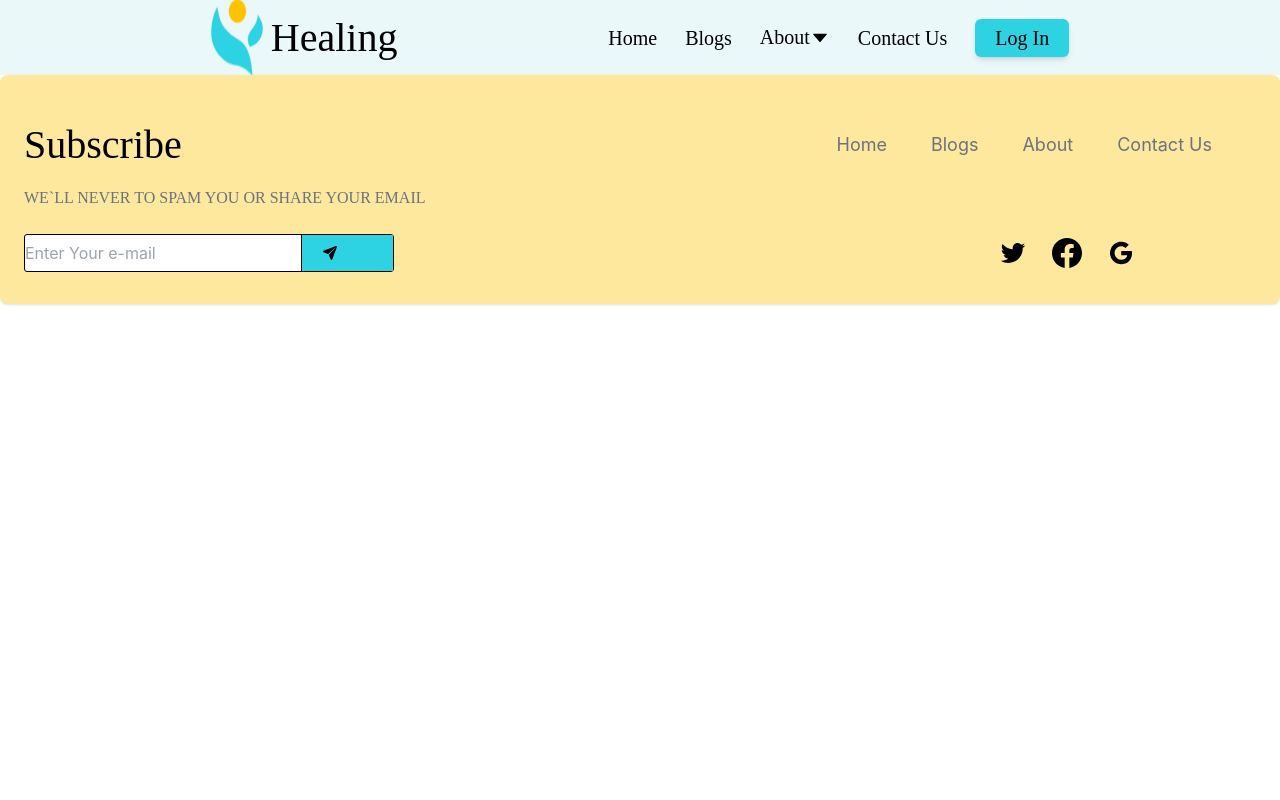
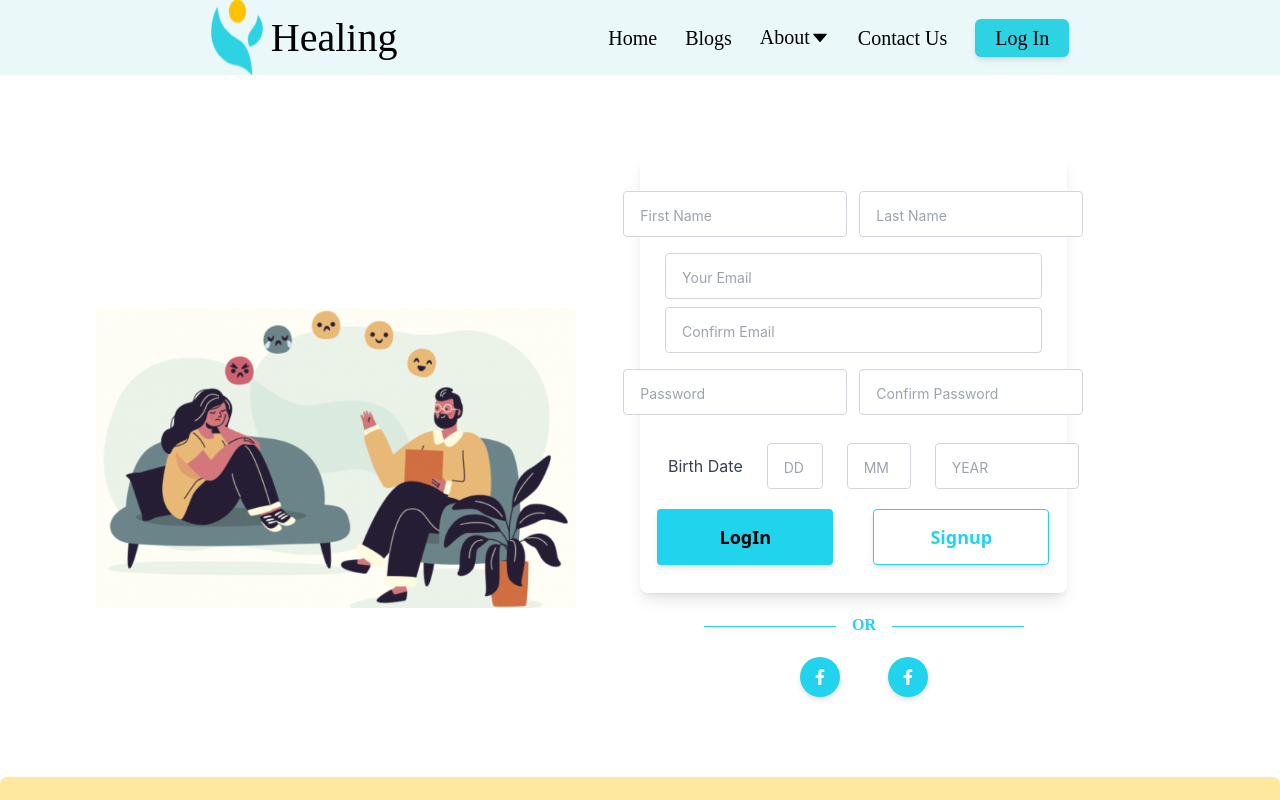
Before and after one commit to Roubaaa/TWMB, a React (Create React App) app: page /signInFb in a window 1280 px wide. Shown: the top 800 px of the page. Built offline with nearby package versions, Linux system fonts and the light colour scheme; the HTML template or start-up script is replaced by a standard one.

Commit message:
Adding Facebook Login with React.js Application

```diff
--- a/package.json
+++ b/package.json
@@ -11,6 +11,7 @@
     "babel-plugin-macros": "^3.1.0",
     "react": "^18.2.0",
     "react-dom": "^18.2.0",
+    "react-facebook-login": "^4.1.1",
     "react-icons": "^4.7.1",
     "react-redux": "^8.0.1",
     "react-router-dom": "^6.5.0",
--- a/src/App.jsx
+++ b/src/App.jsx
@@ -15,6 +15,7 @@ import SelectCards from "./Components/SelectCards/Cards"
 import CardDetails from "./Components/CardDetails/Carddetails"
 import Meet from "./Components/About/Meet"
 import LearnMore from "./Components/Home/LearnMore";
+import SignInFB from "./Components/LogIn/SignIn-Fb";
 
 function App() {
   return (
@@ -34,6 +35,7 @@ function App() {
         <Route path="/carddetails" element={<CardDetails/>} />
         <Route path="/meet" element={<Meet/>} />
          <Route path="/learnMore" element={<LearnMore />} />
+         <Route path="/signInFb" element={<SignInFB/>}/>
       </Routes>
 
   <Footer />
--- /dev/null
+++ b/src/Components/LogIn/SignIn-Fb.js
@@ -0,0 +1,126 @@
+import React from 'react';
+import { Link } from "react-router-dom";
+import signupImage from "./SignupImage.png";
+
+
+function SignInFB() {
+  return (
+<div className='my-20'>
+    <div className='flex flex-wrap justify-center items-center'>
+        <div className='w-2/4'>
+       <img src={signupImage} alt="signup" className='w-3/4 ml-24 mt-16'/>
+        </div>
+
+        {/* Input Part */}
+        <div className='w-2/4 '>
+
+        <div className='w-8/12 shadow-lg rounded-lg py-7'>
+            <div className='flex flex-row gap-3 p-2 justify-center items-center'>
+            <input
+              type="text"
+              className="form-control block w-56 px-4 py-2 text-xl font-normal text-gray-700 bg-white bg-clip-padding border border-solid border-gray-300 rounded transition ease-in-out m-0 focus:text-gray-700 focus:bg-white focus:border-cyan-400 focus:outline-none placeholder:text-sm"
+              placeholder="First Name"
+            />
+             <input
+              type="text"
+              className="form-control block w-56 px-4 py-2 text-xl font-normal text-gray-700 bg-white bg-clip-padding border border-solid border-gray-300 rounded transition ease-in-out m-0 focus:text-gray-700 focus:bg-white focus:border-cyan-400 focus:outline-none placeholder:text-sm"
+              placeholder="Last Name"
+            />
+            </div>
+
+            <div className='flex my-2 w-full px-2 items-center justify-center'>
+            <input
+              type="text"
+              className="form-control block w-11/12 px-4 py-2 text-xl font-normal text-gray-700 bg-white bg-clip-padding border border-solid border-gray-300 rounded transition ease-in-out m-0 focus:text-gray-700 focus:bg-white focus:border-cyan-400 focus:outline-none placeholder:text-sm"
+              placeholder="Your Email"
+            />
+            </div>
+            <div className='flex my-2 w-full px-2 items-center justify-center'>
+            <input
+              type="text"
+              className="form-control block w-11/12 px-4 py-2 text-xl font-normal text-gray-700 bg-white bg-clip-padding border border-solid border-gray-300 rounded transition ease-in-out m-0 focus:text-gray-700 focus:bg-white focus:border-cyan-400 focus:outline-none placeholder:text-sm"
+              placeholder="Confirm Email"
+            />
+            </div>
+            <div className='flex flex-row gap-3 p-2 justify-center items-center'>
+            <input
+              type="text"
+              className="form-control block w-56 px-4 py-2 text-xl font-normal text-gray-700 bg-white bg-clip-padding border border-solid border-gray-300 rounded transition ease-in-out m-0 focus:text-gray-700 focus:bg-white focus:border-cyan-400 focus:outline-none placeholder:text-sm"
+              placeholder="Password"
+            />
+             <input
+              type="text"
+              className="form-control block w-56 px-4 py-2 text-xl font-normal text-gray-700 bg-white bg-clip-padding border border-solid border-gray-300 rounded transition ease-in-out m-0 focus:text-gray-700 focus:bg-white focus:border-cyan-400 focus:outline-none placeholder:text-sm"
+              placeholder="Confirm Password"
+            />
+            </div>
+            <div className='flex flex-row w-full justify-center items-center gap-6 m-5'>
+                <h1 className='text-gray-700'>
+                    Birth Date
+                </h1>
+                <input type="text" placeholder='DD' className='w-14 form-control block px-4 py-2 text-xl font-normal text-gray-700 bg-white bg-clip-padding border border-solid border-gray-300 rounded transition ease-in-out m-0 focus:text-gray-700 focus:bg-white focus:border-cyan-400 focus:outline-none placeholder:text-sm'/>
+                <input type="text" placeholder='MM' className='w-16 form-control block px-4 py-2 text-xl font-normal text-gray-700 bg-white bg-clip-padding border border-solid border-gray-300 rounded transition ease-in-out m-0 focus:text-gray-700 focus:bg-white focus:border-cyan-400 focus:outline-none placeholder:text-sm'/>
+                <input type="text" placeholder='YEAR' className='w-36 form-control block px-4 py-2 text-xl font-normal text-gray-700 bg-white bg-clip-padding border border-solid border-gray-300 rounded transition ease-in-out m-0 focus:text-gray-700 focus:bg-white focus:border-cyan-400 focus:outline-none placeholder:text-sm'/>
+
+            </div>
+            <div className='flex flex-row justify-center gap-10'>
+            <button
+              type="button"
+              className="inline-block px-7 py-2 w-44 h-14 bg-cyan-400 text-black font-sans font-semibold text-lg leading-9 rounded shadow-md hover:bg-cyan-100 hover:text-cyan-700 hover:shadow-lg focus:bg-white focus:shadow-lg focus:outline-none focus:ring-0 active:bg-cyan-600 active:shadow-lg transition duration-150 ease-in-out"
+            >
+             <Link to="/signIn"> LogIn</Link>
+            </button>
+
+
+            <button
+              type="button"
+              className="inline-block px-7 py-2 w-44 h-14 bg-white text-cyan-400 font-sans font-semibold text-lg border border-cyan-400 leading-9 rounded shadow-md hover:text-white hover:bg-cyan-400 hover:shadow-lg focus:bg-cyan-40 focus:shadow-lg focus:outline-none focus:ring-0 active:bg-blue-800 active:shadow-lg transition duration-150 ease-in-out"
+            >
+              Signup
+            </button>
+            </div>
+        </div>
+        <div className='w-2/4 ml-16'>
+        <div
+            className="flex items-center my-4 before:flex-1 before:border-t before:border-cyan-400 before:mt-0.5 after:flex-1 after:border-t after:border-cyan-400 after:mt-0.5"
+          >
+            <p className="text-center text-cyan-400 font-semibold mx-4 mb-0">Or</p>
+          </div>
+
+          <div className="flex gap-10 justify-center items-center">
+          <button
+              type="button"
+              data-mdb-ripple="true"
+              data-mdb-ripple-color="light"
+              className="inline-block p-3 bg-cyan-400 text-white font-medium text-xs leading-tight uppercase rounded-full shadow-md hover:bg-blue-700 hover:shadow-lg focus:bg-blue-700 focus:shadow-lg focus:outline-none focus:ring-0 active:bg-blue-800 active:shadow-lg transition duration-150 ease-in-out mx-1"
+            >
+              <svg xmlns="http://www.w3.org/2000/svg" viewBox="0 0 320 512" className="w-4 h-4">
+                <path
+                  fill="currentColor"
+                  d="M279.14 288l14.22-92.66h-88.91v-60.13c0-25.35 12.42-50.06 52.24-50.06h40.42V6.26S260.43 0 225.36 0c-73.22 0-121.08 44.38-121.08 124.72v70.62H22.89V288h81.39v224h100.17V288z"
+                />
+              </svg>
+            </button> <button
+              type="button"
+              data-mdb-ripple="true"
+              data-mdb-ripple-color="light"
+              className="inline-block p-3 bg-cyan-400 text-white font-medium text-xs leading-tight uppercase rounded-full shadow-md hover:bg-blue-700 hover:shadow-lg focus:bg-blue-700 focus:shadow-lg focus:outline-none focus:ring-0 active:bg-blue-800 active:shadow-lg transition duration-150 ease-in-out mx-1"
+            >
+              <svg xmlns="http://www.w3.org/2000/svg" viewBox="0 0 320 512" className="w-4 h-4">
+                <path
+                  fill="currentColor"
+                  d="M279.14 288l14.22-92.66h-88.91v-60.13c0-25.35 12.42-50.06 52.24-50.06h40.42V6.26S260.43 0 225.36 0c-73.22 0-121.08 44.38-121.08 124.72v70.62H22.89V288h81.39v224h100.17V288z"
+                />
+              </svg>
+            </button>
+          </div>
+
+        </div>
+
+        </div>
+    </div>
+</div>
+  )
+}
+
+export default SignInFB
--- a/src/Components/LogIn/SignIn.js
+++ b/src/Components/LogIn/SignIn.js
@@ -57,12 +57,13 @@ export default function SignIn() {
               data-mdb-ripple-color="light"
               className="inline-block p-3 bg-cyan-400 text-white font-medium text-xs leading-tight uppercase rounded-full shadow-md hover:bg-blue-700 hover:shadow-lg focus:bg-blue-700 focus:shadow-lg focus:outline-none focus:ring-0 active:bg-blue-800 active:shadow-lg transition duration-150 ease-in-out mx-1"
             >
-              <svg xmlns="http://www.w3.org/2000/svg" viewBox="0 0 320 512" className="w-4 h-4">
+
+              <Link to="/signInFb"><svg xmlns="http://www.w3.org/2000/svg" viewBox="0 0 320 512" className="w-4 h-4">
                 <path
                   fill="currentColor"
                   d="M279.14 288l14.22-92.66h-88.91v-60.13c0-25.35 12.42-50.06 52.24-50.06h40.42V6.26S260.43 0 225.36 0c-73.22 0-121.08 44.38-121.08 124.72v70.62H22.89V288h81.39v224h100.17V288z"
                 />
-              </svg>
+              </svg></Link>
             </button> <button
               type="button"
               data-mdb-ripple="true"
```
Also changed, not shown: 2 other files (tests, documents, lock files or other folders).
